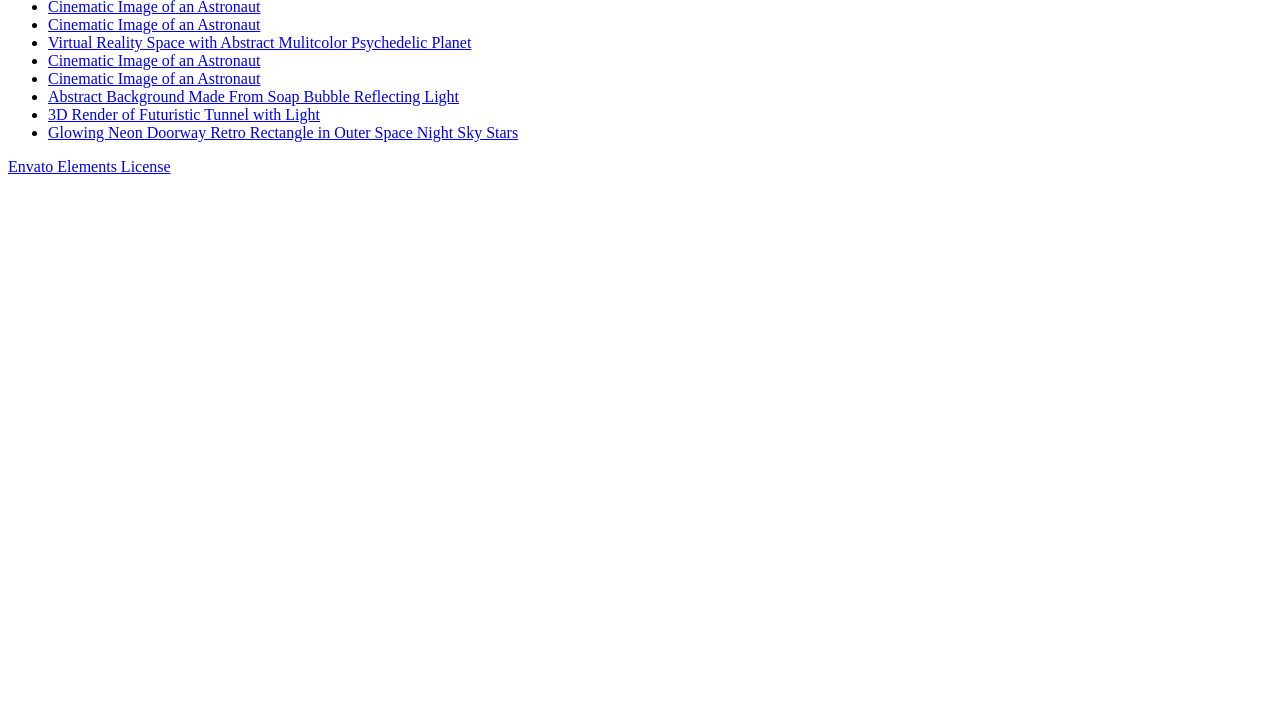
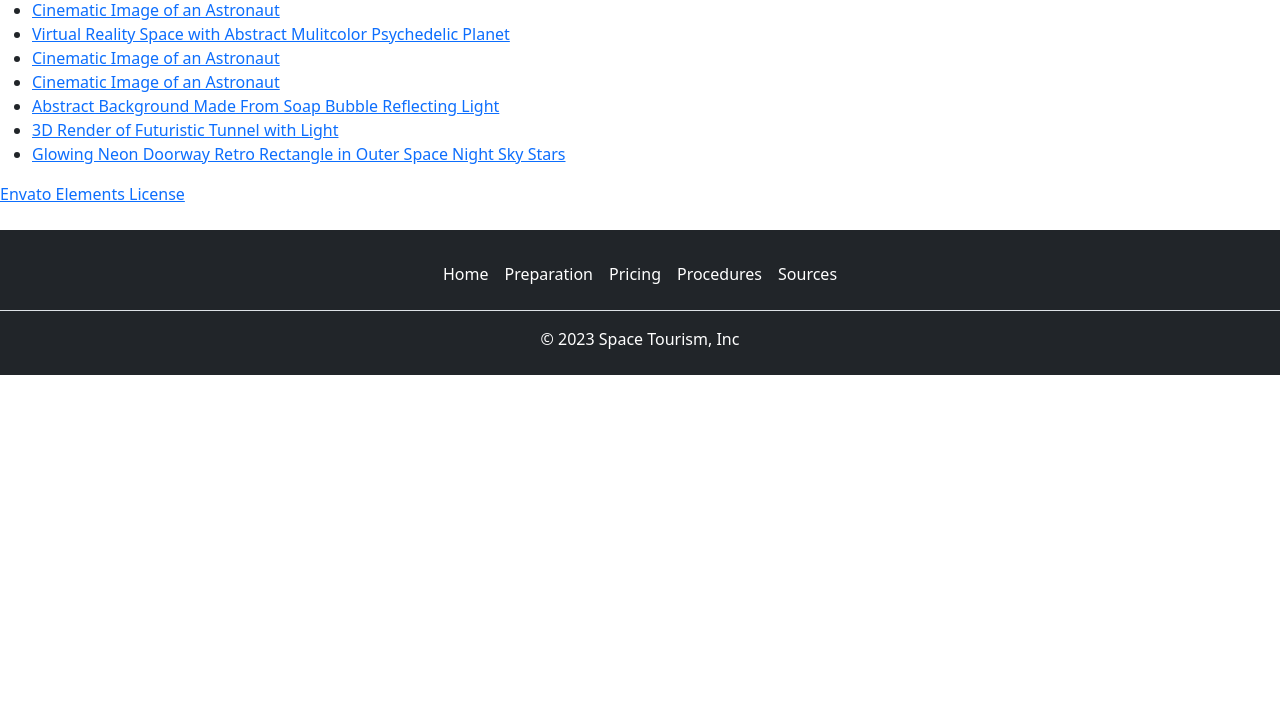
Before and after one commit to nfierro2/Space-Tourism, a plain HTML site: page sources.html in a window 1280 px wide. Shown: the part 82-800 px from the top of the page. Drawn offline with nearby package versions, Linux system fonts and the light colour scheme.

Commit message:
Added Footer to all pages

```diff
--- a/sources.html
+++ b/sources.html
@@ -1,7 +1,8 @@
 <!DOCTYPE html>
 <html>
     <head>
-
+        <link href="https://cdn.jsdelivr.net/npm/bootstrap@5.3.0-alpha1/dist/css/bootstrap.min.css" rel="stylesheet" integrity="sha384-GLhlTQ8iRABdZLl6O3oVMWSktQOp6b7In1Zl3/Jr59b6EGGoI1aFkw7cmDA6j6gD" crossorigin="anonymous">
+    <script src="https://cdn.jsdelivr.net/npm/bootstrap@5.3.0-alpha1/dist/js/bootstrap.bundle.min.js" integrity="sha384-w76AqPfDkMBDXo30jS1Sgez6pr3x5MlQ1ZAGC+nuZB+EYdgRZgiwxhTBTkF7CXvN" crossorigin="anonymous"></script>
     </head>
     <body>
         <h1>Sources</h1>
@@ -18,5 +19,17 @@
 
         </ul>
         <p><a href="https://docs.google.com/document/d/1jmDpAGW_D2nIKmcwBjTa9lB4EO-ax2xU_A-8qf9lsXk/edit?usp=sharing" target="_blank">Envato Elements License</a></p>
+        <footer class="py-4 mt-4 bg-dark">
+            <ul class="nav d-flex justify-content-center border-bottom pb-3 mb-3">
+              <li class="nav-item">
+                <a href="index.html" class="nav-link px-2" style="color: white;">Home</a>
+              </li>
+              <li class="nav-item"><a href="preparation.html" class="nav-link px-2" style="color: white;">Preparation</a></li>
+              <li class="nav-item"><a href="pricing.html" class="nav-link px-2" style="color: white;">Pricing</a></li>
+              <li class="nav-item"><a href="procedures.html" class="nav-link px-2" style="color: white;">Procedures</a></li>
+              <li class="nav-item"><a href="sources.html" class="nav-link px-2" style="color: white;">Sources</a></li>
+            </ul>
+            <div class="text-center text-white">&copy; 2023 Space Tourism, Inc</div>
+          </footer>
     </body>
 </html>
```
Also changed, not shown: index.html (+14 -0 lines), preparation.html (+14 -1 lines), pricing.html (+1 -1 lines), procedures.html (+12 -1 lines), 1 other file.
